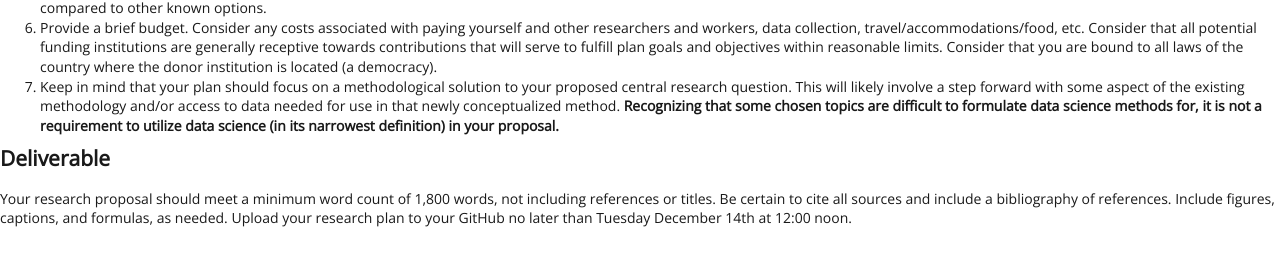
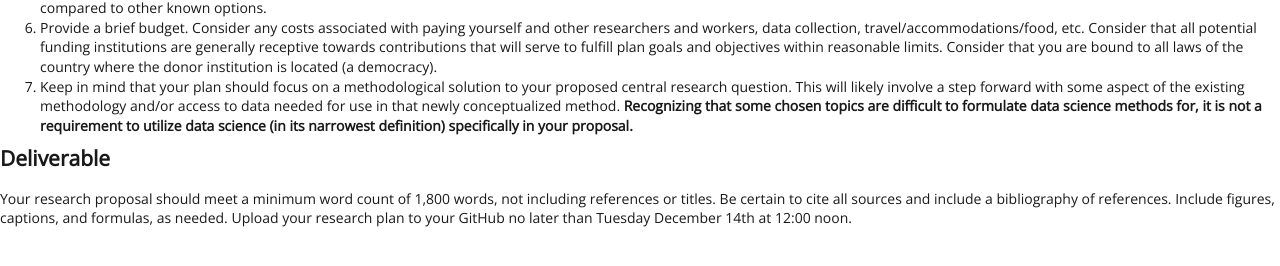
Before and after one commit to EMBrewer/dat150, a Jekyll site: the page built from _posts/2021-09-10-Final.md, in a window 1280 px wide. Shown: the part 277-543 px from the top of the page. Built offline with Jekyll 4.4.1, drawn with Linux system fonts in a browser that asks for light colours; our own code applies the rules of GitHub Pages for plain Markdown files.

Commit message:
Update 2021-09-10-Final.md

```diff
--- a/_posts/2021-09-10-Final.md
+++ b/_posts/2021-09-10-Final.md
@@ -8,7 +8,7 @@ Write a research proposal that you plan to implement in order to answer your cen
 4. Argue why the funders should consider your research plan. You are welcome to compare your plan to other methods that were identified as part of your literature review or methodological investigation. Focus only on comparing the pros and cons of methods within the context of your application.
 5. Which objections do you expect in response to your plan? Provide arguments against those possible concerns. If applicable, include justification for your selected research design when compared to other known options.
 6. Provide a brief budget. Consider any costs associated with paying yourself and other researchers and workers, data collection, travel/accommodations/food, etc. Consider that all potential funding institutions are generally receptive towards contributions that will serve to fulfill plan goals and objectives within reasonable limits. Consider that you are bound to all laws of the country where the donor institution is located (a democracy).
-7. Keep in mind that your plan should focus on a methodological solution to your proposed central research question. This will likely involve a step forward with some aspect of the existing methodology and/or access to data needed for use in that newly conceptualized method. **Recognizing that some chosen topics are difficult to formulate data science methods for, it is not a requirement to utilize data science (in its narrowest definition) in your proposal.**
+7. Keep in mind that your plan should focus on a methodological solution to your proposed central research question. This will likely involve a step forward with some aspect of the existing methodology and/or access to data needed for use in that newly conceptualized method. **Recognizing that some chosen topics are difficult to formulate data science methods for, it is not a requirement to utilize data science (in its narrowest definition) specifically in your proposal.**
 
 ## Deliverable
 
```
